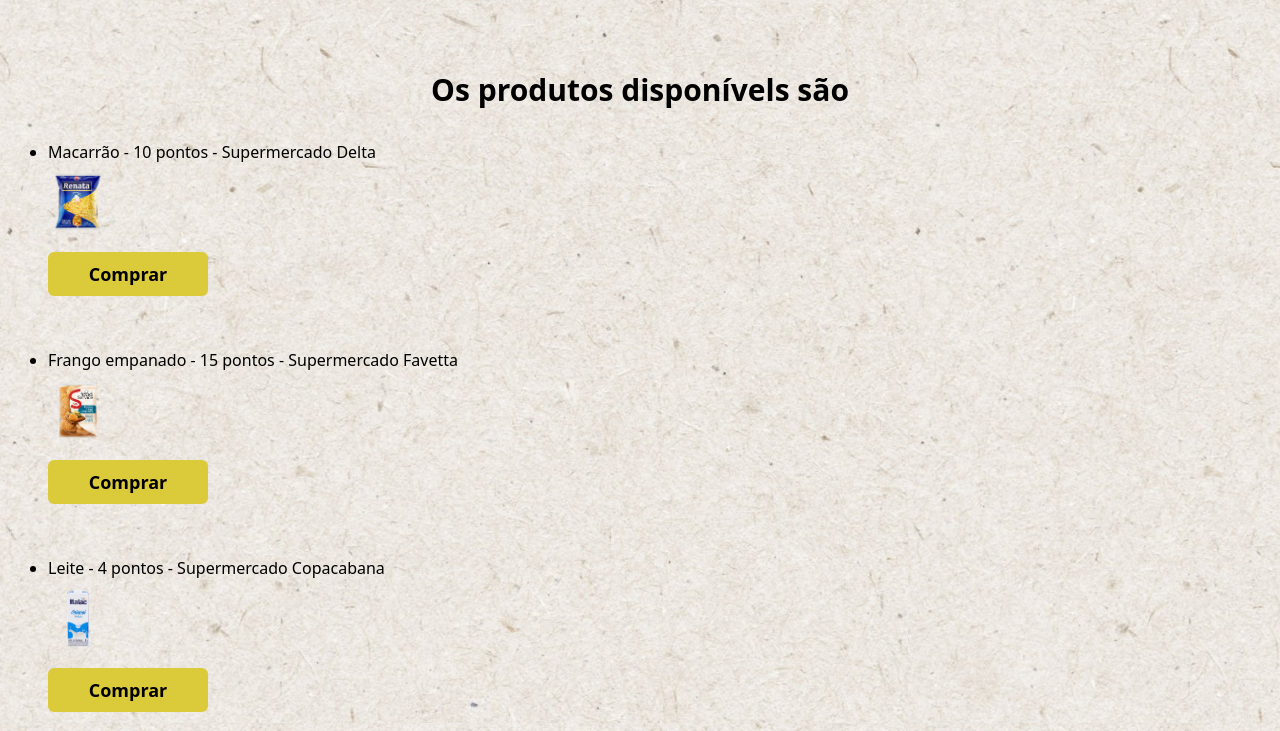
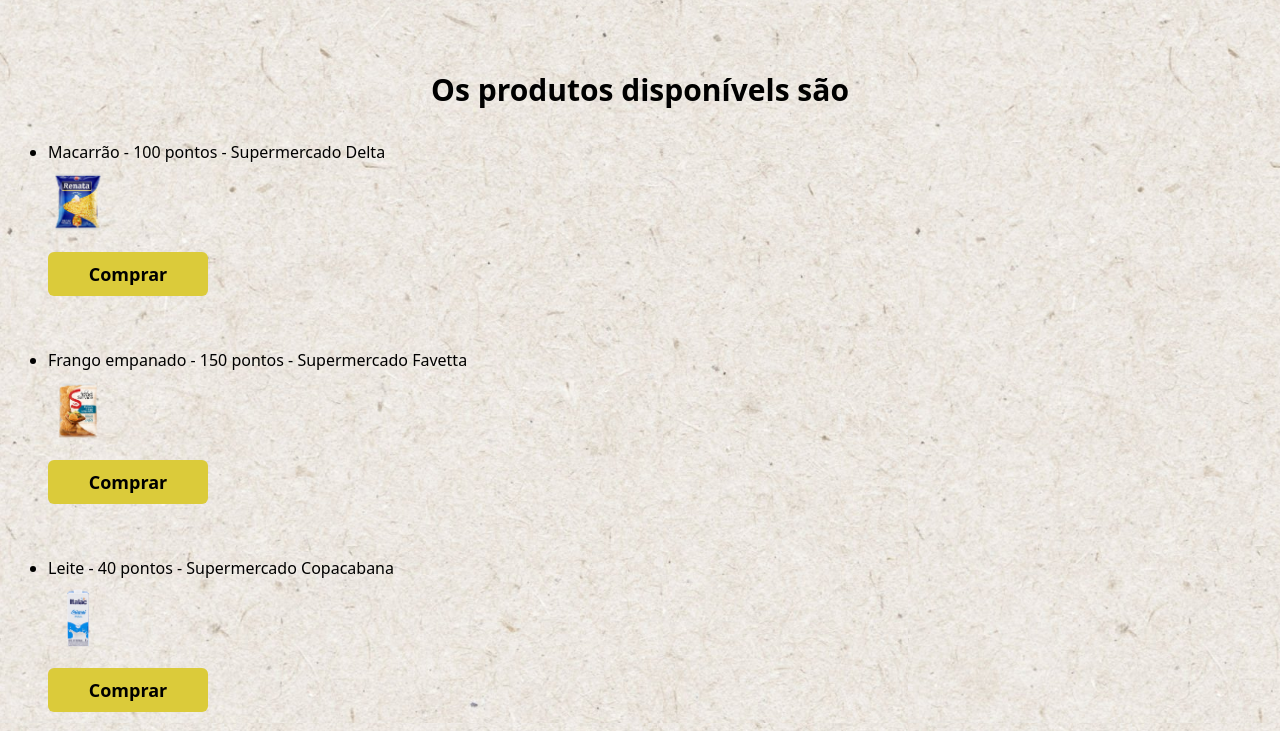
Before and after one commit to wkauan/GreenTrade, a Django app: page /trocas/ in a window 1280 px wide. Shown: the part 88-819 px from the top of the page. Run offline with Django 4.2, Linux system fonts and the light colour scheme; some libraries are stand-ins or nearby versions.

Commit message:
:sparkles: Arrumando a pontuação necessária

```diff
--- a/code/core/templates/trocas.html
+++ b/code/core/templates/trocas.html
@@ -48,19 +48,19 @@
         <section class="p-8">
             <ul class="list-disc pl-4 space-y-8">
                 <li>
-                    Macarrão - 10 pontos - Supermercado Delta
+                    Macarrão - 100 pontos - Supermercado Delta
                     <img class="md:w-[5%] w-[20%] mt-2" src="{% static 'img/macarrao.png' %}">
                     <button id="botao" type="submit"
                         class="w-40 py-2 mt-5 mb-5 rounded-md bg-[#DBCB3A] font-bold text-lg hover:scale-105 transition-all">Comprar</button>
                 </li>
                 <li>
-                    Frango empanado - 15 pontos - Supermercado Favetta
+                    Frango empanado - 150 pontos - Supermercado Favetta
                     <img class="md:w-[5%] w-[20%] mt-2" src="{% static 'img/frango.png' %}">
                     <button id="botao" type="submit"
                         class="w-40 py-2 mt-5 mb-5 rounded-md bg-[#DBCB3A] font-bold text-lg hover:scale-105 transition-all">Comprar</button>
                 </li>
                 <li>
-                    Leite - 4 pontos - Supermercado Copacabana
+                    Leite - 40 pontos - Supermercado Copacabana
                     <img class="md:w-[5%] w-[20%] mt-2" src="{% static 'img/leite.png' %}">
                     <button id="botao" type="submit"
                         class="w-40 py-2 mt-5 mb-5 rounded-md bg-[#DBCB3A] font-bold text-lg hover:scale-105 transition-all">Comprar</button>
```
